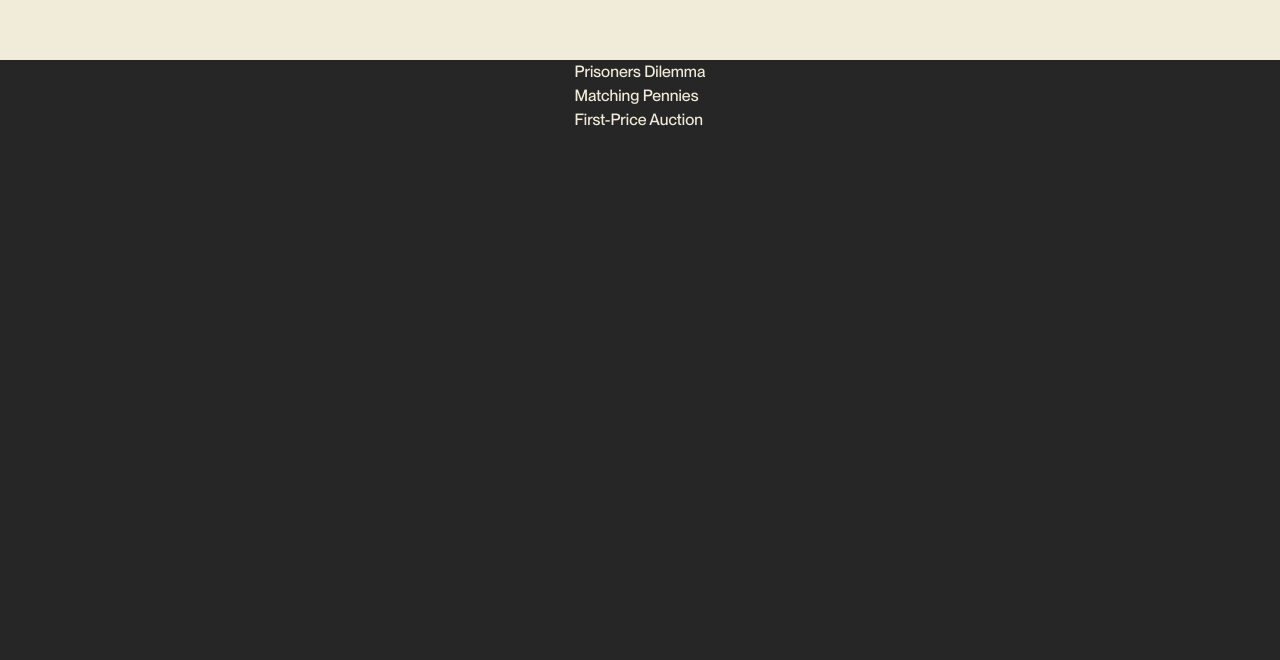
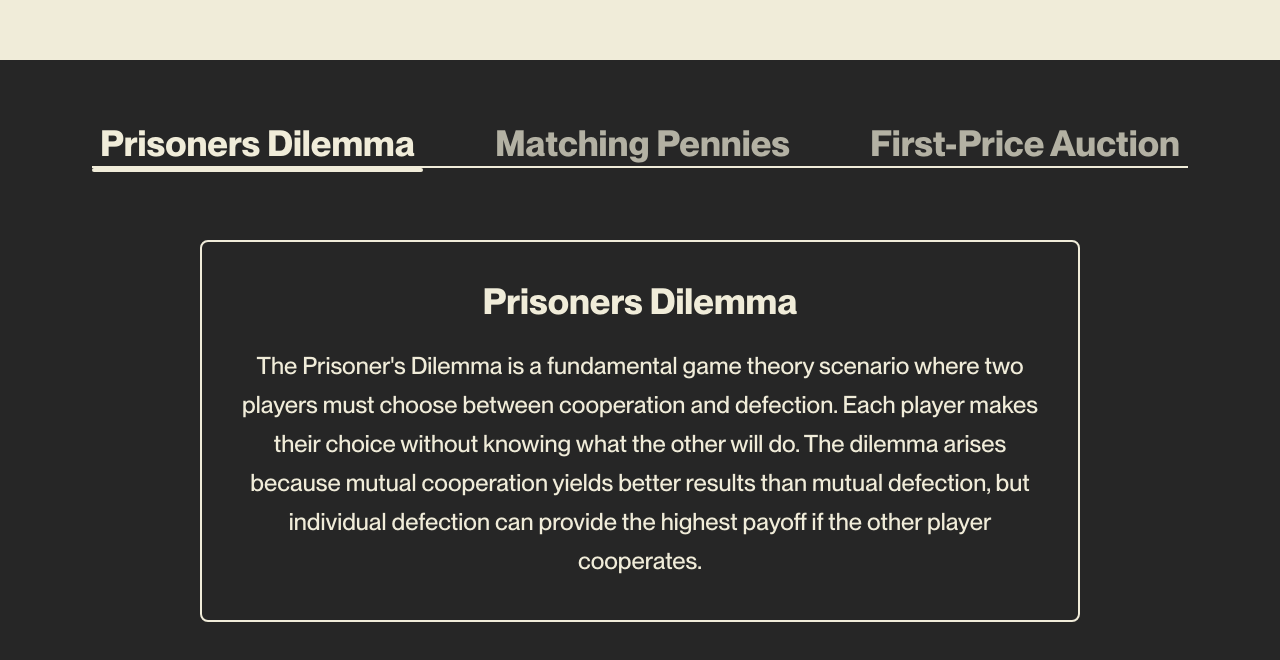
Before and after one commit to AidanYounathan/gametheory, a Next.js app: page / in a window 1280 px wide. Shown: the part 1754-2414 px from the top of the page. Before the commit the page ends 1886 px from the top, so only its background shows below. Built offline with nearby package versions, Linux system fonts and the light colour scheme; grey boxes are pictures that could not be loaded.

Commit message:
Added rules section/how to play

```diff
--- a/src/app/page.tsx
+++ b/src/app/page.tsx
@@ -1,3 +1,5 @@
+"use client";
+import { useState } from "react";
 import Image from "next/image";
 import Header from "./components/header";
 import Marquee from "react-fast-marquee";
@@ -5,6 +7,20 @@ import Marquee from "react-fast-marquee";
 
 
 export default function Home() {
+  const [activeTab, setActiveTab] = useState(0);
+
+  const tabs = [
+    "Prisoners Dilemma",
+    "Matching Pennies",
+    "First-Price Auction"
+  ];
+
+  const tabContent = [
+    "The Prisoner's Dilemma is a fundamental game theory scenario where two players must choose between cooperation and defection. Each player makes their choice without knowing what the other will do. The dilemma arises because mutual cooperation yields better results than mutual defection, but individual defection can provide the highest payoff if the other player cooperates.",
+    "Matching Pennies is a zero-sum game where two players simultaneously choose heads or tails. Player 1 wins if both choices match, while Player 2 wins if they don't match. This creates a game of pure strategy where players try to be unpredictable while anticipating their opponent's moves.",
+    "A First-Price Auction is a sealed-bid auction where the highest bidder wins and pays exactly what they bid. Players must balance bidding high enough to win against bidding low enough to maintain profit. The strategic element comes from estimating others' valuations while managing the winner's curse."
+  ];
+
   return (
     <main className="flex min-h-screen flex-col items-center text-bone font-[var(--font-neue)]">
       <div className="text-4xl sm:text-5xl md:text-7xl lg:text-8xl xl:text-9xl">
@@ -29,12 +45,50 @@ export default function Home() {
           </div>
         </div>
       </section>
+      {/* Game rule selection tab */}
       <section>
-        <nav>
-          <h2>Prisoners Dilemma</h2>
-          <h2>Matching Pennies</h2>
-          <h2>First-Price Auction</h2>
+        <nav className="w-full flex justify-center mt-16">
+          <div className="flex flex-row items-end gap-8 sm:gap-10 md:gap-12 lg:gap-14 xl:gap-16 relative">
+            {/* Base underline for all */}
+            <div className="absolute left-0 right-0 bottom-0 h-[2px] bg-bone w-full pointer-events-none" style={{zIndex: 0}} />
+            {tabs.map((tab, i) => (
+              <button
+                key={tab}
+                onClick={() => setActiveTab(i)}
+                className={
+                  `relative px-2 pb-1 font-bold text-2xl sm:text-xl md:text-2xl lg:text-3xl xl:text-4xl transition-colors duration-200 ` +
+                  (activeTab === i
+                    ? "text-bone"
+                    : "text-bone/70 hover:text-bone/90")
+                }
+                style={{zIndex: 1}}
+              >
+                <span>{tab}</span>
+                {/* Thick underline for active */}
+                <span
+                  className={`absolute left-0 right-0 -bottom-1 h-[4px] rounded bg-bone transition-all duration-300 ${
+                    activeTab === i ? 'opacity-100' : 'opacity-0'
+                  }`}
+                  aria-hidden="true"
+                />
+              </button>
+            ))}
+          </div>
         </nav>
+
+        {/* Content area */}
+        <div className="flex justify-center mt-8 mb-32">
+          <div className="w-[95vw] sm:w-[90vw] md:w-[85vw] lg:w-[80vw] xl:w-[75vw] p-6 sm:p-8 md:p-10">
+            <div className="text-bone bg-[var(--background)] border-2 border-bone rounded-lg p-6 sm:p-8 md:p-10">
+              <h3 className="text-2xl sm:text-3xl md:text-4xl font-bold mb-6 text-center">
+                {tabs[activeTab]}
+              </h3>
+              <p className="text-lg sm:text-xl md:text-2xl leading-relaxed text-center">
+                {tabContent[activeTab]}
+              </p>
+            </div>
+          </div>
+        </div>
       </section>
 
     </main>
```
